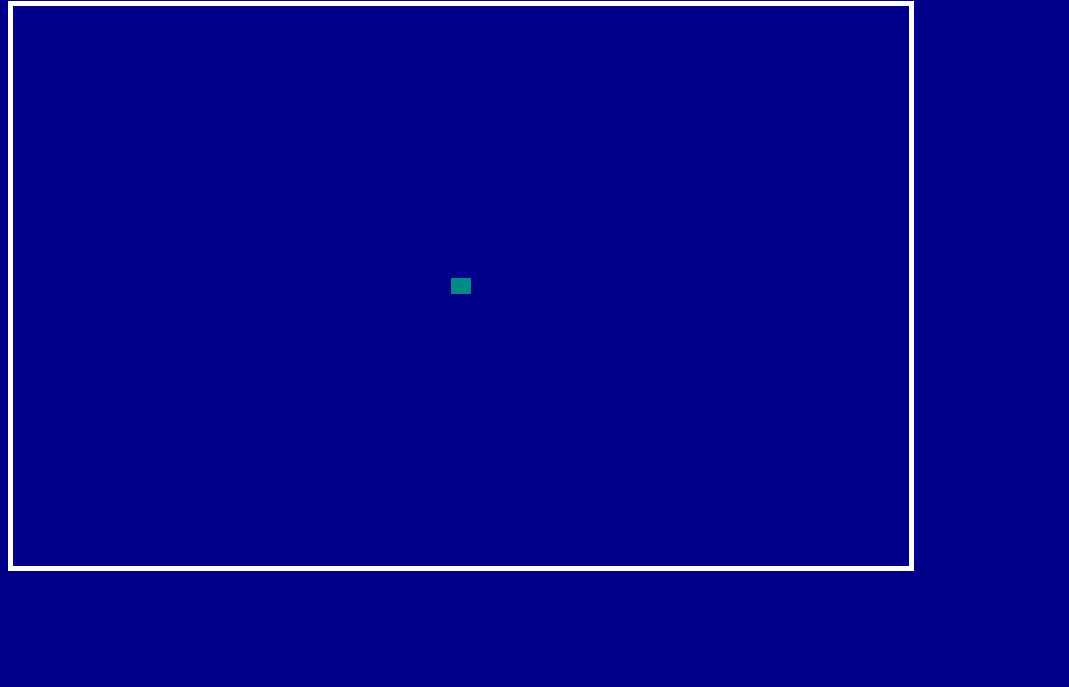
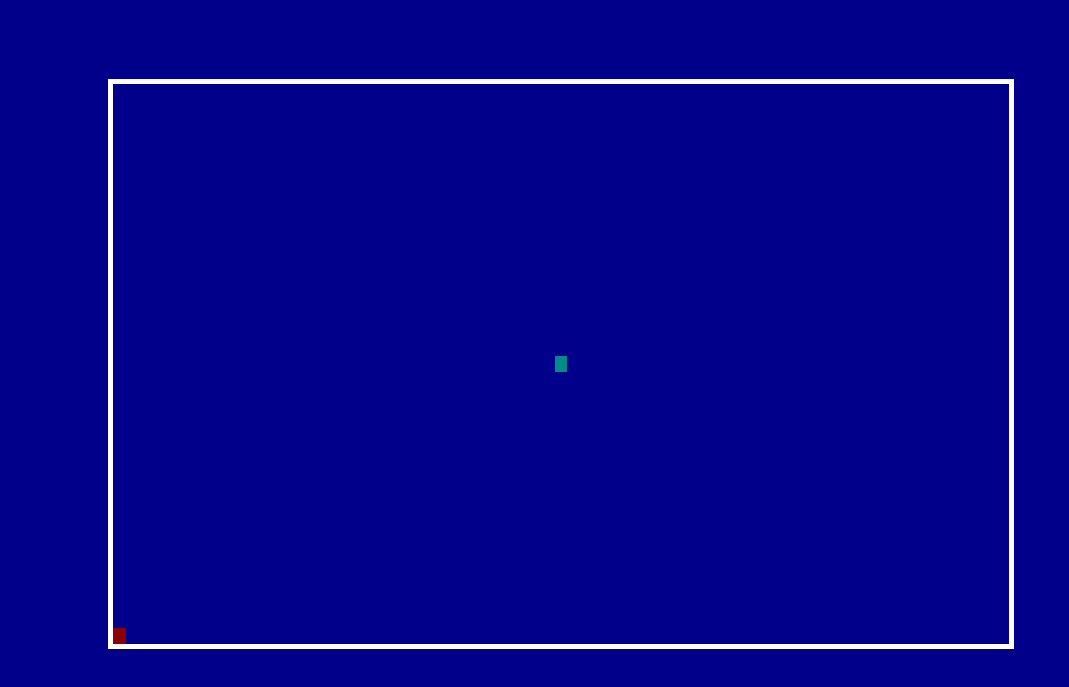
Before and after one commit to zee-fi/snake-game, a plain HTML site: page index.html in a window 1280 px wide. Shown: the part 79-766 px from the top of the page, without its empty margins (0-1069 px from the left). Drawn offline with Linux system fonts and the light colour scheme.

Commit message:
create Food class and functionality for food to appear in random interval

```diff
--- a/css/main.css
+++ b/css/main.css
@@ -7,6 +7,8 @@ h1 {
 }
 
 #board {
+    margin: 100px;
+    padding: 0;
     border: 5px solid white;
     height: 70vh;
     width: 70vw;
@@ -14,6 +16,18 @@ h1 {
 }
 
 #player {
+    padding: 0;
+    border: 0;
+    margin: 0;
     background-color: darkcyan;
     position: absolute;
 }
+
+
+.food {
+    padding: 0;
+    border: 0;
+    margin: 0;
+    background-color: darkred;
+    position: absolute;
+}
--- a/js/main.js
+++ b/js/main.js
@@ -2,7 +2,7 @@
 
 class Player {
     constructor(){
-        this.width = 1.5;
+        this.width = 1;
         this.height = 2;
         this.positionX = 35 - this.width / 2;
         this.positionY = 35 - this.height / 2;
@@ -31,6 +31,10 @@ class Player {
     }
     moveLeft() {
         this.positionX--;
+        if (player.positionX < 0){
+        console.log("game over");
+        return
+        }
         this.domElementPlayer.style.left = this.positionX +"vw";
     }
     moveUp() {
@@ -39,6 +43,10 @@ class Player {
     }
     moveDown() {
         this.positionY--;
+        if (player.positionY < 0){
+            console.log("game over");
+            return
+        }
         this.domElementPlayer.style.bottom = this.positionY +"vh";
     }
 }
@@ -47,16 +55,64 @@ const player = new Player();
 
 
 document.addEventListener('keydown', (e) => {
-    if(e.code === 'ArrowLeft' || 'a'){
+    if(e.code === 'ArrowLeft'){
         player.moveLeft();
     }
-    else if(e.code === 'ArrowRight' || 'd'){
+    else if(e.code === 'ArrowRight'){
         player.moveRight();
     }
-    else if(e.code === 'ArrowUp' || 'w'){
+    else if(e.code === 'ArrowUp'){
         player.moveUp();
     }
-    else if(e.code === 'ArrowDown' || 's'){
+    else if(e.code === 'ArrowDown'){
         player.moveDown();
     }
 })
+
+
+/*function collisionWithBorder() {
+    if (player.positionX < 0 ||
+        player.positionY < 0
+    ){
+    console.log("game over")
+    }
+}*/
+
+
+
+
+
+class Food {
+    constructor(){
+        this.width = 1;
+        this.height = 2;
+        this.positionX = 0;
+        this.positionY = 0;
+        this.domElementFood = null;
+        this.board = null;
+
+        this.createFoodElement();
+    }
+
+    createFoodElement() {
+        this.domElementFood = document.createElement("div");
+
+        this.domElementFood.className = "food";
+        this.domElementFood.style.width = this.width + "vw";
+        this.domElementFood.style.height = this.height + "vh";
+        this.domElementFood.style.left = this.positionX + "vw";
+        this.domElementFood.style.bottom = this.positionY + "vh";
+
+        this.board = document.getElementById("board");
+        this.board.appendChild(this.domElementFood);
+    }
+
+}
+
+function createFoodAtRandom() {
+    let randomDelay = Math.floor(Math.random() * (12000 - 5000 + 1)) + 5000;
+    setTimeout(createFoodAtRandom, randomDelay);
+    const food = new Food();
+}
+
+createFoodAtRandom();
```
